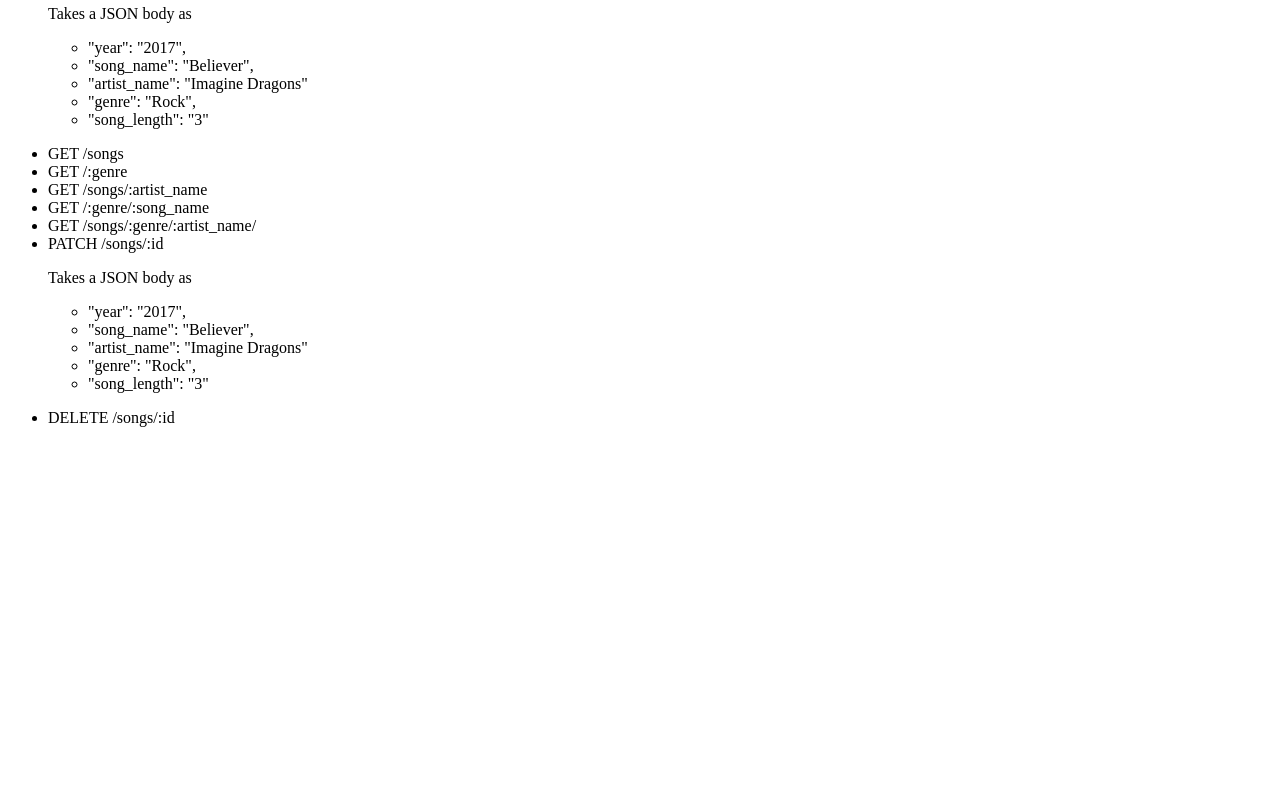
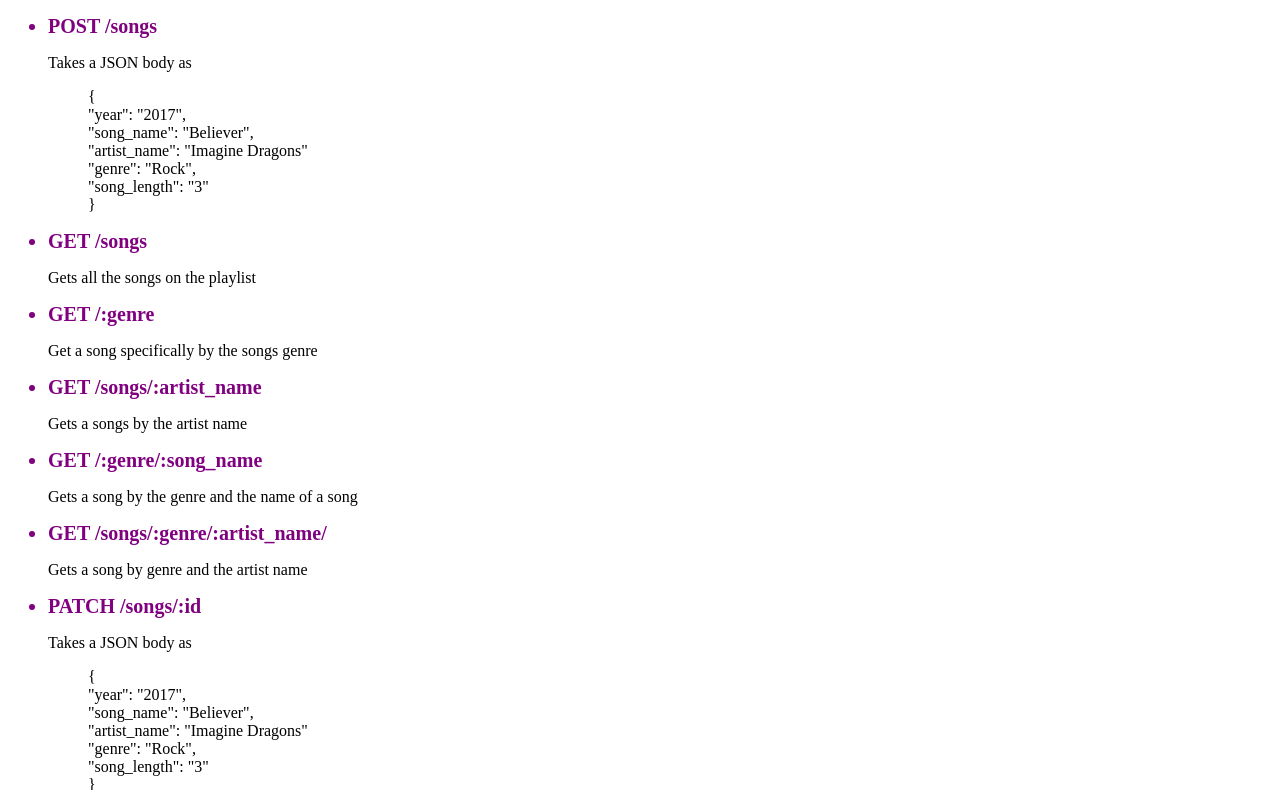
Before and after one commit to mixamum/web-service, a website: page report.html in a window 1280 px wide. Shown: the part 167-957 px from the top of the page. Before the commit the page ends 800 px from the top, so only its background shows below. Drawn offline with Linux system fonts and the light colour scheme.

Commit message:
report done

```diff
--- a/index.js
+++ b/index.js
@@ -31,11 +31,6 @@ function rowToSongs(row) {
     song_length: row.song_length,
   };
 }
-// service.get("/report.html", function (req, res) {
-//   res.sendFile(path.join(__dirname, "report.html"));
-// });
-
-//res.sendFile("/report.html");
 
 // Posts a song into
 service.post("/songs/", (req, res) => {
--- a/report.html
+++ b/report.html
@@ -5,6 +5,25 @@
     <meta http-equiv="X-UA-Compatible" content="IE=edge" />
     <meta name="viewport" content="width=device-width, initial-scale=1.0" />
     <title>Project 2 Report</title>
+    <style>
+        .main > li {
+            font-size: 20px;
+            font-weight: bold;
+            color: purple;
+        }
+
+        .main > p {
+
+        }
+
+        .sub {
+            list-style: none;
+        }
+
+        .t {
+            font-size:30px;
+        }
+    </style>
   </head>
   <body>
     <p>
@@ -19,36 +38,48 @@
       successfully shared my github repository with twodee!
     </p>
 
-    <p>My Endpoints</p>
-    <ul>
+    <p class = "t">My Endpoints</p>
+    <ul class = "main">
       <li>POST /songs</li>
       <p>
         Takes a JSON body as
-        <ul>
+        <ul class = "sub">
+            <li>{</li>
             <li>"year": "2017",</li>
             <li>"song_name": "Believer",</li>
             <li>"artist_name": "Imagine Dragons"</li>
             <li>"genre": "Rock",</li>
             <li>"song_length": "3"</li>
+            <li>}</li>
         </ul>
       </p>
       <li>GET /songs</li>
+      <p>Gets all the songs on the playlist</p>
       <li>GET /:genre</li>
+      <p>Get a song specifically by the songs genre</p>
       <li>GET /songs/:artist_name</li>
+      <p>Gets a songs by the artist name</p>
       <li>GET /:genre/:song_name</li>
+      <p>Gets a song by the genre and the name of a song</p>
       <li>GET /songs/:genre/:artist_name/</li>
+      <p>Gets a song by genre and the artist name</p>
       <li>PATCH /songs/:id</li>
       <p>
         Takes a JSON body as
-        <ul>
+        <ul class = "sub">
+            <li>{</li>
             <li>"year": "2017",</li>
             <li>"song_name": "Believer",</li>
             <li>"artist_name": "Imagine Dragons"</li>
             <li>"genre": "Rock",</li>
             <li>"song_length": "3"</li>
+            <li>}</li>
         </ul>
+        <br>
+        edits the field accordingly
       </p>
       <li>DELETE /songs/:id</li>
+      <p>Deletes the given song by an id</p>
     </ul>
   </body>
 </html>
```
